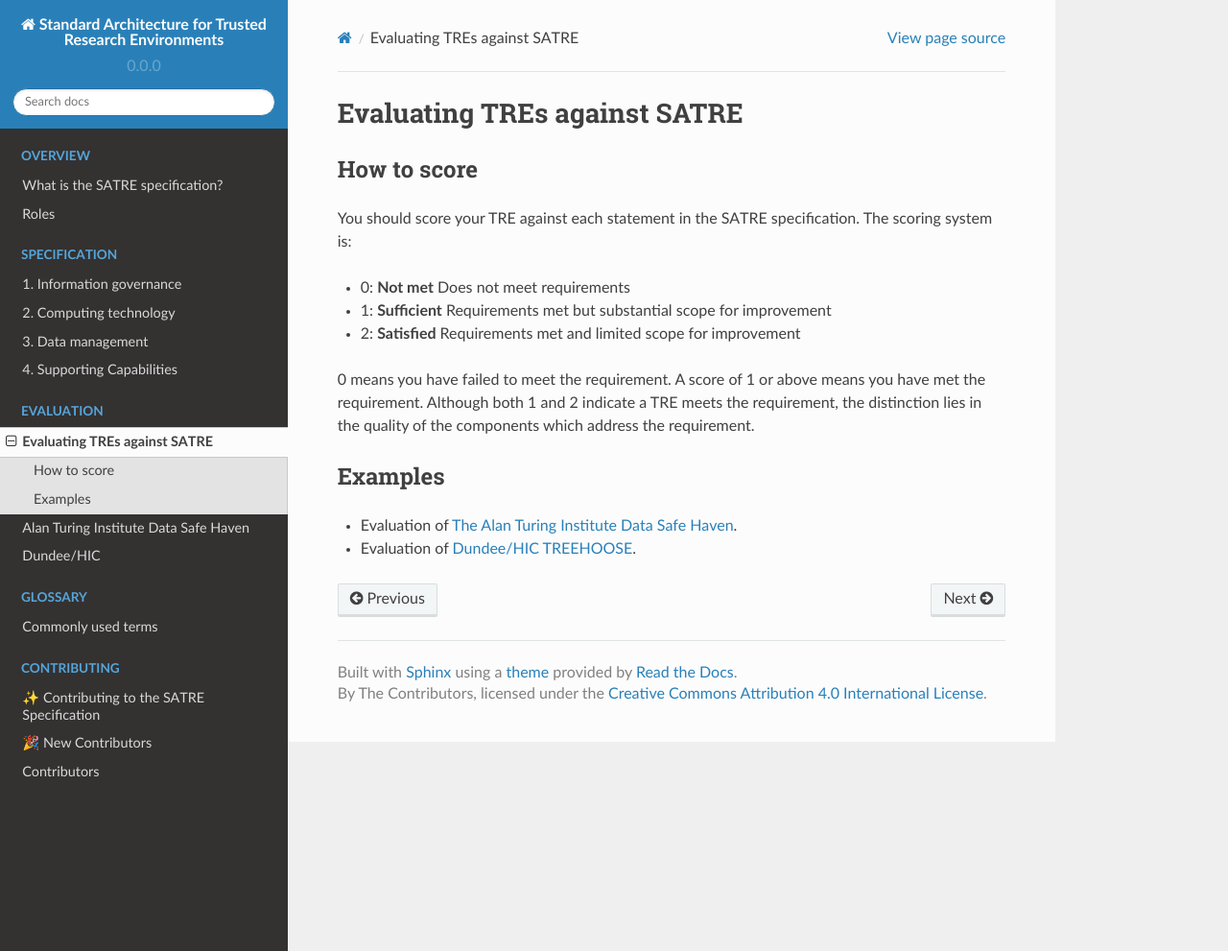
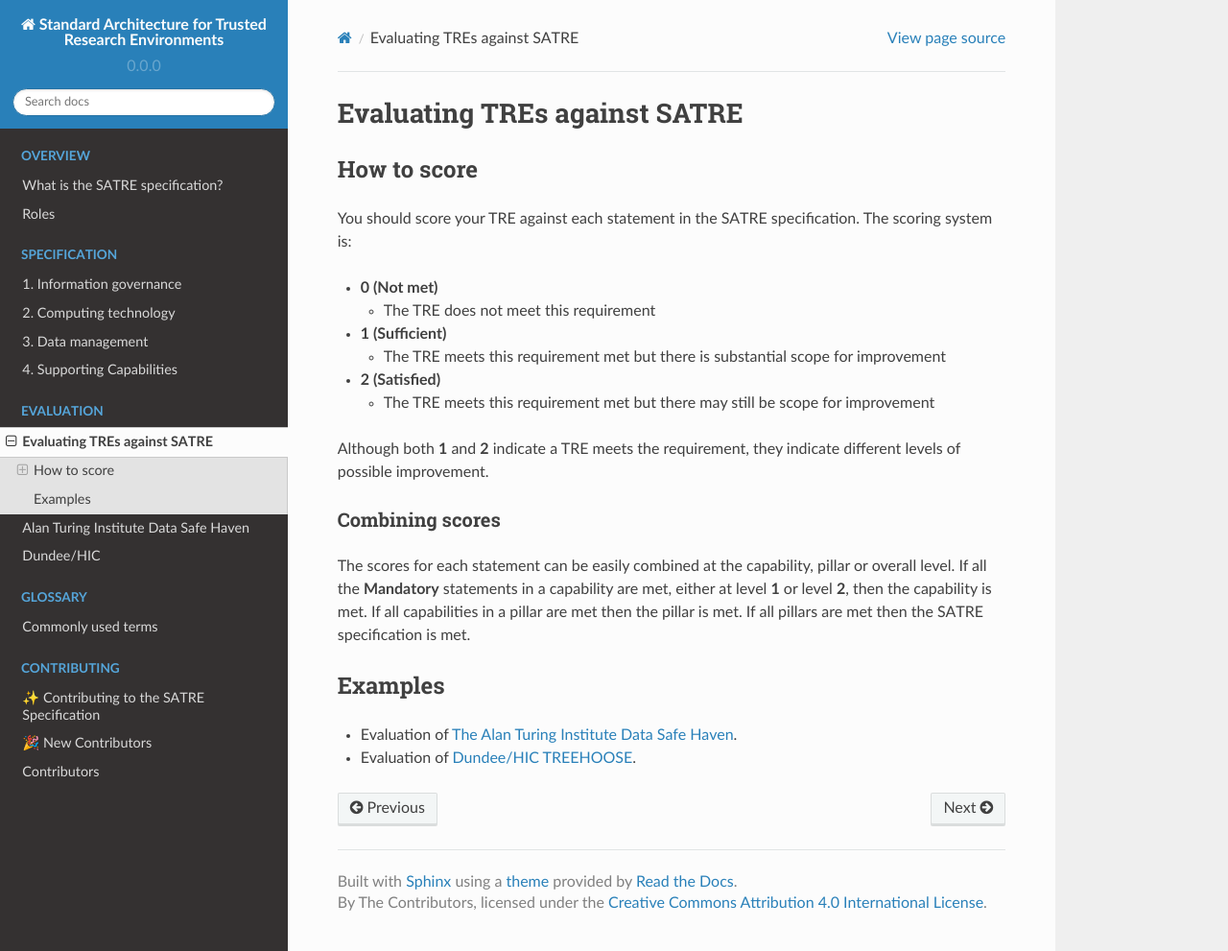
Before and after one commit to sa-tre/satre-specification, a Sphinx documentation site: the page built from docs/source/evaluation.md, in a window 1280 px wide and 991 px high. Shown: the whole window at 96% size. Built offline with Sphinx 7.4.7 and the Read the Docs theme 2.0.0, drawn with Linux system fonts in a browser that asks for light colours.

Commit message:
:sparkles: Explain how to combine scores

```diff
--- a/docs/source/evaluation.md
+++ b/docs/source/evaluation.md
@@ -7,13 +7,21 @@
 You should score your TRE against each statement in the SATRE specification.
 The scoring system is:
 
-- 0: **Not met** Does not meet requirements
-- 1: **Sufficient** Requirements met but substantial scope for improvement
-- 2: **Satisfied** Requirements met and limited scope for improvement
+- **0 (Not met)**
+  - The TRE does not meet this requirement
+- **1 (Sufficient)**
+  - The TRE meets this requirement met but there is substantial scope for improvement
+- **2 (Satisfied)**
+  - The TRE meets this requirement met but there may still be scope for improvement
 
-0 means you have failed to meet the requirement.
-A score of 1 or above means you have met the requirement.
-Although both 1 and 2 indicate a TRE meets the requirement, the distinction lies in the quality of the components which address the requirement.
+Although both **1** and **2** indicate a TRE meets the requirement, they indicate different levels of possible improvement.
+
+### Combining scores
+
+The scores for each statement can be easily combined at the capability, pillar or overall level.
+If all the **Mandatory** statements in a capability are met, either at level **1** or level **2**, then the capability is met.
+If all capabilities in a pillar are met then the pillar is met.
+If all pillars are met then the SATRE specification is met.
 
 ## Examples
 
```
